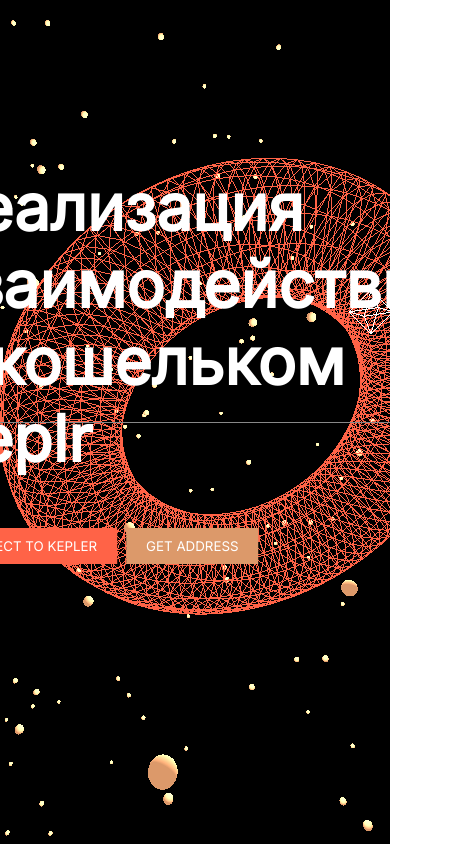
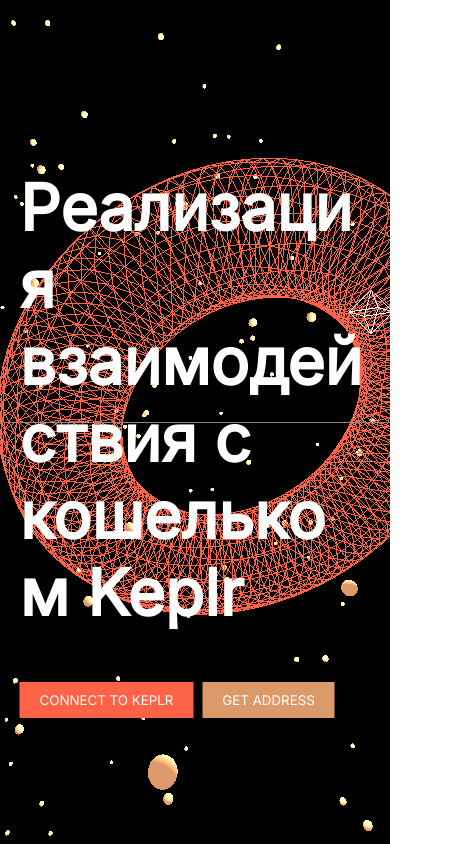
Before and after one commit to kusainovv/explain, a website built with Vite: page app/index.html in a window 390 px wide. Shown: the whole page, 455 px wide, since content can reach past the window. Built offline with nearby package versions, Linux system fonts and the light colour scheme; animation ran at ten frames a second.

Commit message:
fix styles for mobile

```diff
--- a/app/index.html
+++ b/app/index.html
@@ -21,7 +21,7 @@
       Реализация взаимодействия с кошельком Keplr
     </h1>
 
-    <button id="connect">Connect to Kepler</button>
+    <button id="connect">Connect to Keplr</button>
     <button id="get_address">Get Address</button>
   </div>
 
--- a/app/src/index.ts
+++ b/app/src/index.ts
@@ -14,7 +14,7 @@
 }
 
 
-const connectToKepler = async () => {
+const connectToKeplr = async () => {
     const chainId = 'keplr-1';
     try {
         await window.keplr.enable(chainId);
@@ -41,5 +41,5 @@
     }
 }
 
-document.getElementById('connect')?.addEventListener('click', connectToKepler);
+document.getElementById('connect')?.addEventListener('click', connectToKeplr);
 document.getElementById('get_address')?.addEventListener('click', getAddress);
--- a/app/src/style.css
+++ b/app/src/style.css
@@ -6,13 +6,13 @@
 
 
 #content {
+  width: 90%;
+  word-break: break-word;
   top: 15%;
   left: 50%;
   position: absolute;
   color: white;
-  font-size: 2em;
-  font-weight: 100;
-  font-family: 'Inter', sans-serif;
+  font: 100 2em 'Inter';
   transform: translateX(-50%);
 }
 
```
